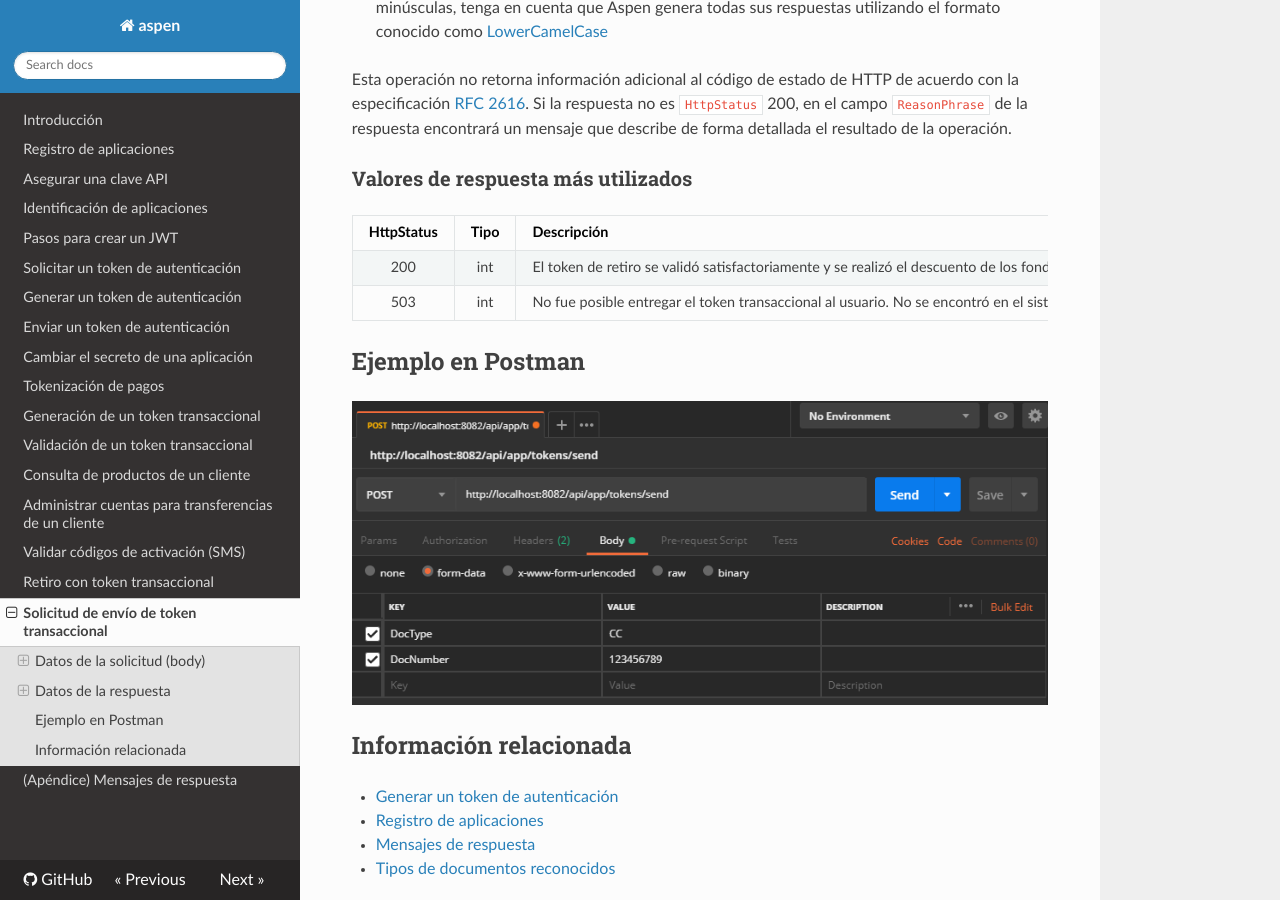
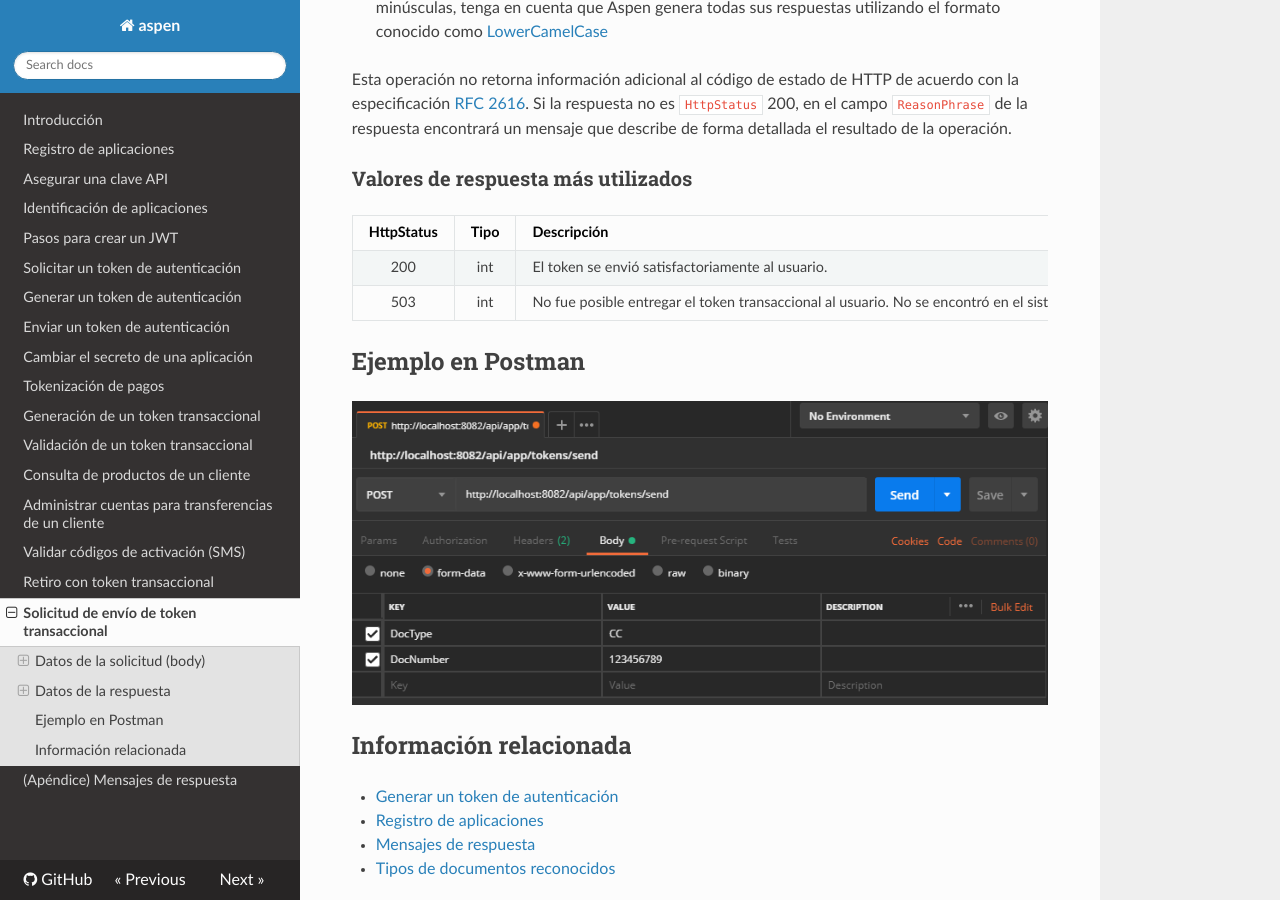
Before and after one commit to menchi2000/Aspen, an MkDocs documentation site: the page built from docs/Send-TrxToken.md, in a window 1280 px wide and 900 px high, scrolled down 964 px. Built offline with MkDocs 1.6.1, drawn with Linux system fonts in a browser that asks for light colours; nearby versions of some CDN libraries; old or Windows-style settings are respelled for this version of MkDocs.

Commit message:
Update Send-TrxToken.md

```diff
--- a/docs/Send-TrxToken.md
+++ b/docs/Send-TrxToken.md
@@ -36,7 +36,7 @@ Esta operación no retorna información adicional al código de estado de HTTP d
 
 HttpStatus | Tipo | Descripción
 :---: | :--------: | ------------
-200 | int | El token de retiro se validó satisfactoriamente y se realizó el descuento de los fondos monetarios en la cuenta del usuario.
+200 | int | El token se envió satisfactoriamente al usuario.
 503 | int | No fue posible entregar el token transaccional al usuario. No se encontró en el sistema o no se tiene información para la entrega.
 
 ## Ejemplo en Postman
```
